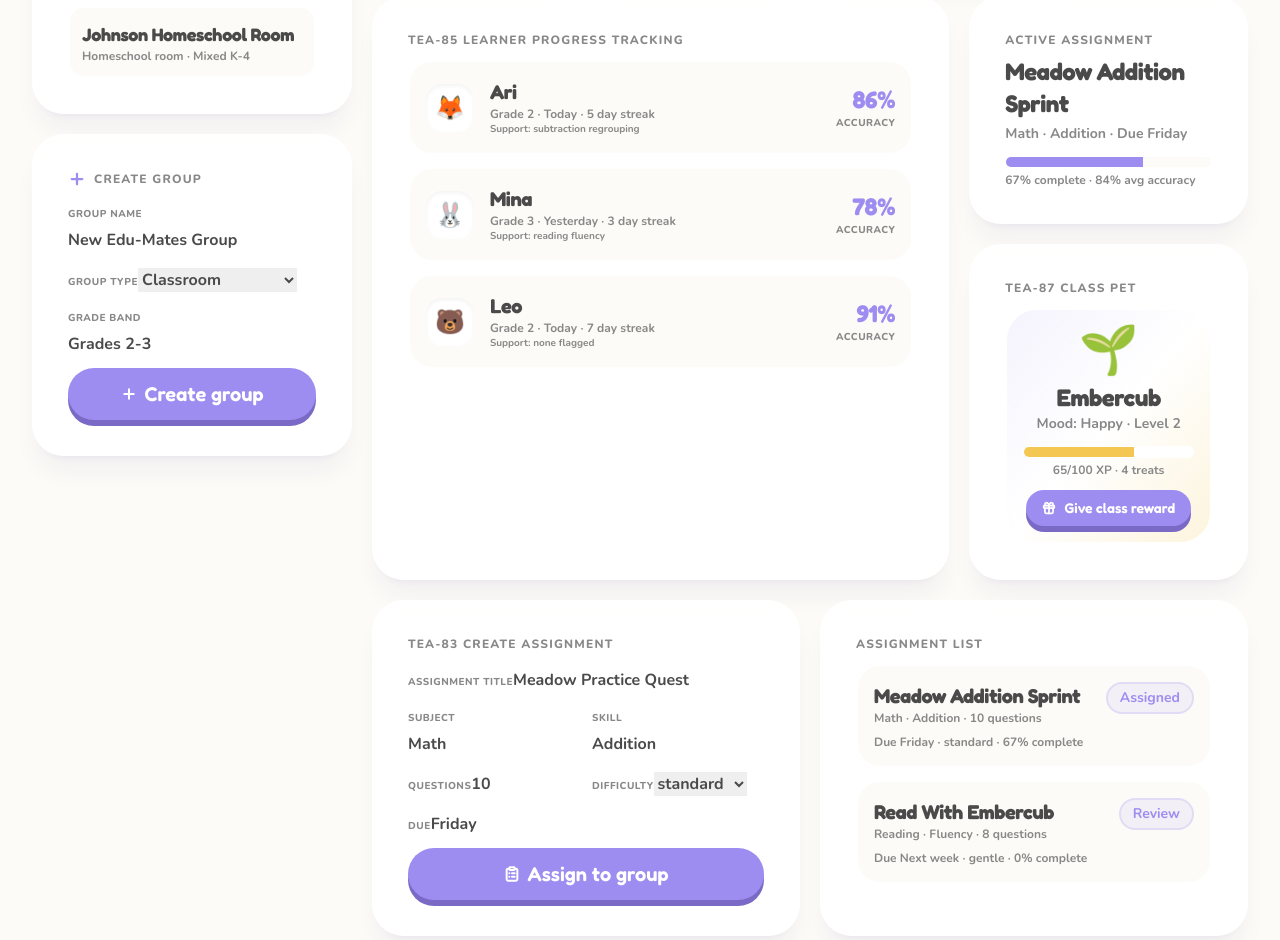
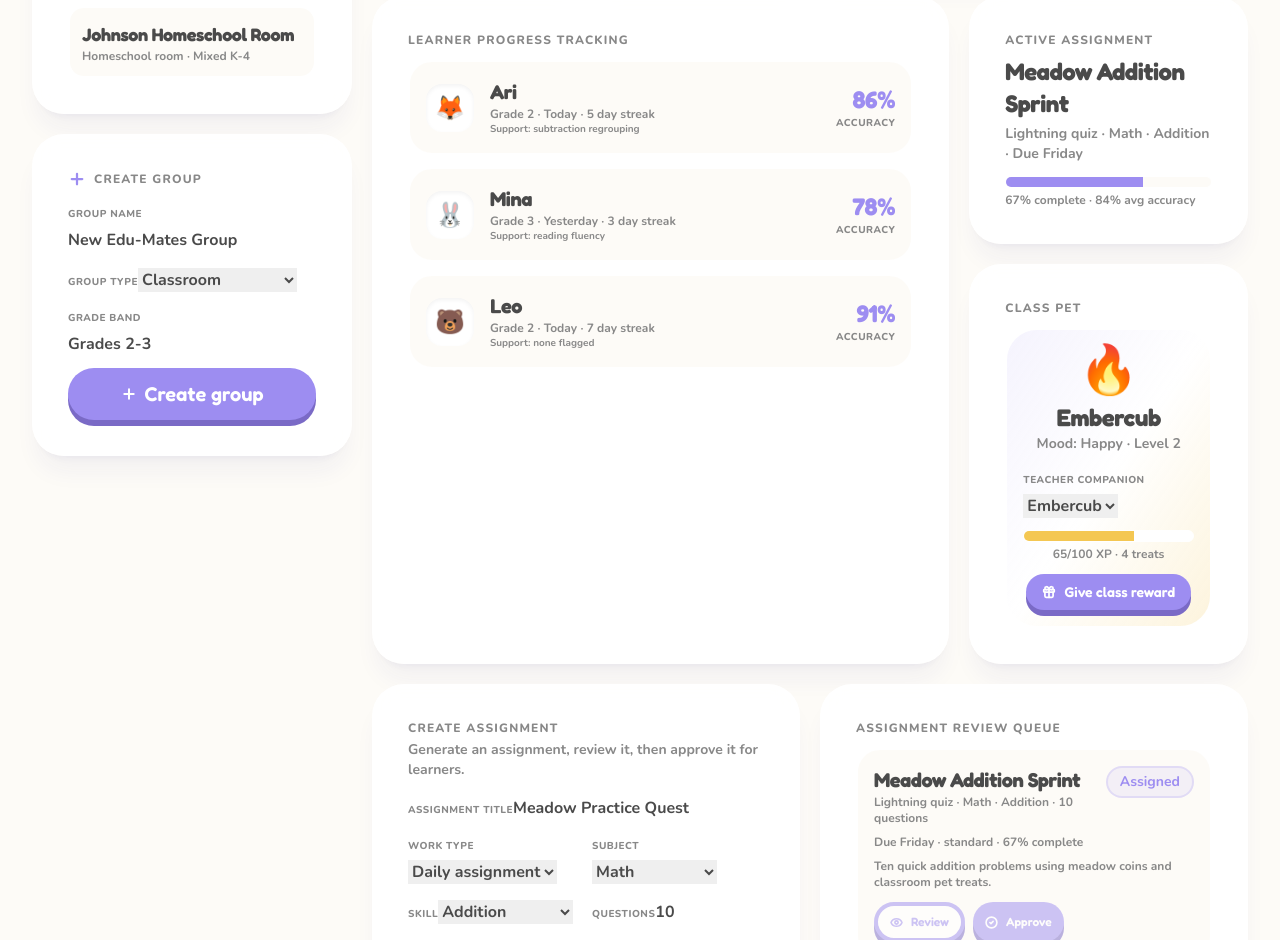
Before and after one commit to KingCarni/QuestingAcademy, a React (Create React App) app in the folder frontend/: page /dashboard in a window 1280 px wide. Shown: the part 652-1592 px from the top of the page. Built offline with nearby package versions, Linux system fonts and the light colour scheme.

Commit message:
Polish Edu-Mates dashboard assignment and pet UI

```diff
--- a/frontend/src/pages/ParentTeacherDashboard.tsx
+++ b/frontend/src/pages/ParentTeacherDashboard.tsx
@@ -1,22 +1,36 @@
-import React, { useMemo, useState } from "react";
+import React, { useEffect, useMemo, useState } from "react";
 import { Link } from "react-router-dom";
 import { TopBar } from "../components/TopBar";
 import { Card } from "../components/Card";
 import {
+  APPROVED_SUBJECT_SKILLS,
+  ASSIGNMENT_DUE_OPTIONS,
+  ASSIGNMENT_WORK_TYPE_LABELS,
+  CLASS_PET_OPTIONS,
   EDU_MATES_ROLE_LABELS,
   LEARNING_GROUP_TYPE_LABELS,
   getGroupAssignments,
   getGroupLearners,
   useLearningGroupStore,
   type AssignmentDifficulty,
+  type AssignmentStatus,
+  type AssignmentWorkType,
   type EduMatesUserRole,
   type LearningGroupType,
 } from "../lib/learningGroupStore";
-import { BookOpen, Castle, ClipboardList, Gift, GraduationCap, Plus, Sparkles, Users } from "lucide-react";
+import { BookOpen, Castle, CheckCircle2, ClipboardList, Eye, Gift, GraduationCap, Plus, Sparkles, Users } from "lucide-react";
 
 const ROLE_OPTIONS: EduMatesUserRole[] = ["teacher", "parent", "homeschool-parent", "tutor", "admin"];
 const GROUP_TYPE_OPTIONS: LearningGroupType[] = ["classroom", "homeschool", "tutoring", "pod", "intervention"];
 const DIFFICULTY_OPTIONS: AssignmentDifficulty[] = ["gentle", "standard", "challenge"];
+const ASSIGNMENT_STATUS_LABELS: Record<AssignmentStatus, string> = {
+  draft: "Draft",
+  generated: "Generated",
+  review: "In review",
+  approved: "Approved",
+  assigned: "Assigned",
+  completed: "Completed",
+};
 
 const ParentTeacherDashboard: React.FC = () => {
   const currentRole = useLearningGroupStore((s) => s.currentRole);
@@ -28,18 +42,23 @@ const ParentTeacherDashboard: React.FC = () => {
   const selectGroup = useLearningGroupStore((s) => s.selectGroup);
   const createGroup = useLearningGroupStore((s) => s.createGroup);
   const createAssignment = useLearningGroupStore((s) => s.createAssignment);
+  const moveAssignmentToReview = useLearningGroupStore((s) => s.moveAssignmentToReview);
+  const approveAssignment = useLearningGroupStore((s) => s.approveAssignment);
   const addLearnerToGroup = useLearningGroupStore((s) => s.addLearnerToGroup);
   const giveClassPetReward = useLearningGroupStore((s) => s.giveClassPetReward);
+  const setClassPet = useLearningGroupStore((s) => s.setClassPet);
 
+  const subjectOptions = Object.keys(APPROVED_SUBJECT_SKILLS);
   const [newGroupName, setNewGroupName] = useState("New Edu-Mates Group");
   const [newGroupType, setNewGroupType] = useState<LearningGroupType>("classroom");
   const [newGroupGradeBand, setNewGroupGradeBand] = useState("Grades 2-3");
   const [assignmentTitle, setAssignmentTitle] = useState("Meadow Practice Quest");
-  const [assignmentSubject, setAssignmentSubject] = useState("Math");
-  const [assignmentSkill, setAssignmentSkill] = useState("Addition");
+  const [assignmentSubject, setAssignmentSubject] = useState(subjectOptions[0] || "Math");
+  const [assignmentSkill, setAssignmentSkill] = useState(APPROVED_SUBJECT_SKILLS[subjectOptions[0]]?.[0] || "Addition");
+  const [assignmentWorkType, setAssignmentWorkType] = useState<AssignmentWorkType>("daily-assignment");
   const [assignmentCount, setAssignmentCount] = useState(10);
   const [assignmentDifficulty, setAssignmentDifficulty] = useState<AssignmentDifficulty>("standard");
-  const [assignmentDue, setAssignmentDue] = useState("Friday");
+  const [assignmentDue, setAssignmentDue] = useState(ASSIGNMENT_DUE_OPTIONS[2] || "Friday");
   const [learnerName, setLearnerName] = useState("New learner");
   const [learnerGrade, setLearnerGrade] = useState("2");
   const [learnerEmoji, setLearnerEmoji] = useState("🧒");
@@ -47,23 +66,30 @@ const ParentTeacherDashboard: React.FC = () => {
   const selectedGroup = groups.find((group) => group.id === selectedGroupId) || groups[0] || null;
   const groupLearners = useMemo(() => getGroupLearners(selectedGroup, learners), [selectedGroup, learners]);
   const groupAssignments = useMemo(() => getGroupAssignments(selectedGroup, assignments), [selectedGroup, assignments]);
+  const skillOptions = APPROVED_SUBJECT_SKILLS[assignmentSubject] || [];
+  const selectablePets = CLASS_PET_OPTIONS.filter((pet) => pet.teacherSelectable);
   const avgAccuracy = groupLearners.length ? Math.round(groupLearners.reduce((sum, learner) => sum + learner.accuracy, 0) / groupLearners.length) : 0;
   const weeklyMinutes = groupLearners.reduce((sum, learner) => sum + learner.minutesThisWeek, 0);
-  const questsCompleted = groupLearners.reduce((sum, learner) => sum + learner.questsCompleted, 0);
   const activeAssignment = groupAssignments.find((assignment) => assignment.status === "assigned") || groupAssignments[0] || null;
+
+  useEffect(() => {
+    const options = APPROVED_SUBJECT_SKILLS[assignmentSubject] || [];
+    if (options.length && !options.includes(assignmentSkill)) setAssignmentSkill(options[0]);
+  }, [assignmentSubject, assignmentSkill]);
 
   const handleCreateGroup = () => {
     createGroup({ name: newGroupName, type: newGroupType, ownerRole: currentRole, gradeBand: newGroupGradeBand });
     setNewGroupName("New Edu-Mates Group");
   };
 
-  const handleCreateAssignment = () => {
+  const handleGenerateAssignment = () => {
     if (!selectedGroup) return;
     createAssignment({
       groupId: selectedGroup.id,
       title: assignmentTitle,
       subject: assignmentSubject,
       skill: assignmentSkill,
+      workType: assignmentWorkType,
       questionCount: assignmentCount,
       difficulty: assignmentDifficulty,
       dueLabel: assignmentDue,
@@ -132,7 +158,7 @@ const ParentTeacherDashboard: React.FC = () => {
             <Card>
               <div className="flex items-start justify-between gap-4 flex-wrap">
                 <div>
-                  <p className="text-xs font-extrabold uppercase tracking-widest text-primary">TEA-83 / 85 / 87 Dashboard Pass</p>
+                  <p className="text-xs font-extrabold uppercase tracking-widest text-primary">Dashboard overview</p>
                   <h2 className="h-display text-4xl text-ink mt-1">{selectedGroup?.name || "No group selected"}</h2>
                   <p className="text-ink-muted mt-1">{selectedGroup ? `${LEARNING_GROUP_TYPE_LABELS[selectedGroup.type]} · ${EDU_MATES_ROLE_LABELS[selectedGroup.ownerRole]} · ${selectedGroup.gradeBand}` : "Create or select a group to begin."}</p>
                 </div>
@@ -149,7 +175,7 @@ const ParentTeacherDashboard: React.FC = () => {
 
             <section className="grid xl:grid-cols-3 gap-5">
               <Card className="xl:col-span-2">
-                <p className="text-xs font-extrabold uppercase tracking-widest text-ink-muted">TEA-85 Learner progress tracking</p>
+                <p className="text-xs font-extrabold uppercase tracking-widest text-ink-muted">Learner progress tracking</p>
                 <div className="mt-3 space-y-3">
                   {groupLearners.length ? groupLearners.map((learner) => (
                     <div key={learner.id} className="rounded-3xl bg-bg border-2 border-white p-4 flex items-center gap-4">
@@ -169,16 +195,17 @@ const ParentTeacherDashboard: React.FC = () => {
                 <Card>
                   <p className="text-xs font-extrabold uppercase tracking-widest text-ink-muted">Active assignment</p>
                   <h3 className="h-display text-2xl mt-2">{activeAssignment?.title || selectedGroup?.activeQuest || "No assignment yet"}</h3>
-                  <p className="text-sm text-ink-muted mt-1">{activeAssignment ? `${activeAssignment.subject} · ${activeAssignment.skill} · Due ${activeAssignment.dueLabel}` : `Realm: ${selectedGroup?.activeRealm || "Not set"}`}</p>
+                  <p className="text-sm text-ink-muted mt-1">{activeAssignment ? `${ASSIGNMENT_WORK_TYPE_LABELS[activeAssignment.workType]} · ${activeAssignment.subject} · ${activeAssignment.skill} · Due ${activeAssignment.dueLabel}` : `Realm: ${selectedGroup?.activeRealm || "Not set"}`}</p>
                   {activeAssignment && <div className="mt-3"><div className="h-3 rounded-full bg-bg border border-white overflow-hidden"><div className="h-full bg-primary" style={{ width: `${activeAssignment.completionPercent}%` }} /></div><p className="text-xs text-ink-muted mt-1">{activeAssignment.completionPercent}% complete · {activeAssignment.averageAccuracy}% avg accuracy</p></div>}
                 </Card>
 
                 <Card>
-                  <p className="text-xs font-extrabold uppercase tracking-widest text-ink-muted">TEA-87 Class pet</p>
+                  <p className="text-xs font-extrabold uppercase tracking-widest text-ink-muted">Class pet</p>
                   <div className="mt-3 rounded-[2rem] bg-gradient-to-br from-primary/10 via-white to-gold/20 border-2 border-white p-4 text-center">
-                    <div className="text-5xl mb-2">🌱</div>
-                    <h3 className="h-display text-2xl">{selectedGroup?.classPetName || "Spriggle"}</h3>
+                    <div className="text-5xl mb-2">{selectedGroup?.classPetEmoji || "🔥"}</div>
+                    <h3 className="h-display text-2xl">{selectedGroup?.classPetName || "Embercub"}</h3>
                     <p className="text-sm font-bold text-ink-muted capitalize">Mood: {selectedGroup?.classPetMood || "focused"} · Level {selectedGroup?.classPetLevel || 1}</p>
+                    <label className="block text-left mt-3"><span className="text-[10px] font-extrabold uppercase tracking-wider text-ink-muted">Teacher companion</span><select className="input mt-1" value={selectedGroup?.classPetId || "embercub"} onChange={(e) => selectedGroup && setClassPet(selectedGroup.id, e.target.value)}>{selectablePets.map((pet) => <option key={pet.id} value={pet.id}>{pet.name}</option>)}</select></label>
                     <div className="mt-3 h-3 rounded-full bg-white border border-white overflow-hidden"><div className="h-full bg-gold" style={{ width: `${selectedGroup ? Math.min(100, Math.round((selectedGroup.classPetXp / selectedGroup.classPetXpGoal) * 100)) : 0}%` }} /></div>
                     <p className="text-xs text-ink-muted mt-1">{selectedGroup?.classPetXp || 0}/{selectedGroup?.classPetXpGoal || 100} XP · {selectedGroup?.classPetTreats || 0} treats</p>
                     <button type="button" className="btn-primary !py-2 !px-4 !text-sm mt-3" onClick={() => selectedGroup && giveClassPetReward(selectedGroup.id, 15)}><Gift size={14} strokeWidth={3} /> Give class reward</button>
@@ -189,28 +216,35 @@ const ParentTeacherDashboard: React.FC = () => {
 
             <section className="grid xl:grid-cols-2 gap-5">
               <Card>
-                <p className="text-xs font-extrabold uppercase tracking-widest text-ink-muted">TEA-83 Create assignment</p>
+                <p className="text-xs font-extrabold uppercase tracking-widest text-ink-muted">Create assignment</p>
+                <p className="text-sm text-ink-muted mt-1">Generate an assignment, review it, then approve it for learners.</p>
                 <div className="mt-3 grid sm:grid-cols-2 gap-3">
                   <label className="block sm:col-span-2"><span className="text-[10px] font-extrabold uppercase tracking-wider text-ink-muted">Assignment title</span><input className="input mt-1" value={assignmentTitle} onChange={(e) => setAssignmentTitle(e.target.value)} /></label>
-                  <label className="block"><span className="text-[10px] font-extrabold uppercase tracking-wider text-ink-muted">Subject</span><input className="input mt-1" value={assignmentSubject} onChange={(e) => setAssignmentSubject(e.target.value)} /></label>
-                  <label className="block"><span className="text-[10px] font-extrabold uppercase tracking-wider text-ink-muted">Skill</span><input className="input mt-1" value={assignmentSkill} onChange={(e) => setAssignmentSkill(e.target.value)} /></label>
+                  <label className="block"><span className="text-[10px] font-extrabold uppercase tracking-wider text-ink-muted">Work type</span><select className="input mt-1" value={assignmentWorkType} onChange={(e) => setAssignmentWorkType(e.target.value as AssignmentWorkType)}>{Object.entries(ASSIGNMENT_WORK_TYPE_LABELS).map(([value, label]) => <option key={value} value={value}>{label}</option>)}</select></label>
+                  <label className="block"><span className="text-[10px] font-extrabold uppercase tracking-wider text-ink-muted">Subject</span><select className="input mt-1" value={assignmentSubject} onChange={(e) => setAssignmentSubject(e.target.value)}>{subjectOptions.map((subject) => <option key={subject} value={subject}>{subject}</option>)}</select></label>
+                  <label className="block"><span className="text-[10px] font-extrabold uppercase tracking-wider text-ink-muted">Skill</span><select className="input mt-1" value={assignmentSkill} onChange={(e) => setAssignmentSkill(e.target.value)}>{skillOptions.map((skill) => <option key={skill} value={skill}>{skill}</option>)}</select></label>
                   <label className="block"><span className="text-[10px] font-extrabold uppercase tracking-wider text-ink-muted">Questions</span><input className="input mt-1" type="number" min={1} max={50} value={assignmentCount} onChange={(e) => setAssignmentCount(Number(e.target.value))} /></label>
                   <label className="block"><span className="text-[10px] font-extrabold uppercase tracking-wider text-ink-muted">Difficulty</span><select className="input mt-1" value={assignmentDifficulty} onChange={(e) => setAssignmentDifficulty(e.target.value as AssignmentDifficulty)}>{DIFFICULTY_OPTIONS.map((difficulty) => <option key={difficulty} value={difficulty}>{difficulty}</option>)}</select></label>
-                  <label className="block sm:col-span-2"><span className="text-[10px] font-extrabold uppercase tracking-wider text-ink-muted">Due</span><input className="input mt-1" value={assignmentDue} onChange={(e) => setAssignmentDue(e.target.value)} /></label>
-                  <button type="button" className="btn-primary justify-center sm:col-span-2" onClick={handleCreateAssignment} disabled={!selectedGroup}><ClipboardList size={16} strokeWidth={3} /> Assign to group</button>
+                  <label className="block"><span className="text-[10px] font-extrabold uppercase tracking-wider text-ink-muted">Due</span><select className="input mt-1" value={assignmentDue} onChange={(e) => setAssignmentDue(e.target.value)}>{ASSIGNMENT_DUE_OPTIONS.map((due) => <option key={due} value={due}>{due}</option>)}</select></label>
+                  <button type="button" className="btn-primary justify-center sm:col-span-2" onClick={handleGenerateAssignment} disabled={!selectedGroup}><Sparkles size={16} strokeWidth={3} /> Generate assignment draft</button>
                 </div>
               </Card>
 
               <Card>
-                <p className="text-xs font-extrabold uppercase tracking-widest text-ink-muted">Assignment list</p>
+                <p className="text-xs font-extrabold uppercase tracking-widest text-ink-muted">Assignment review queue</p>
                 <div className="mt-3 space-y-3">
                   {groupAssignments.length ? groupAssignments.map((assignment) => (
                     <div key={assignment.id} className="rounded-3xl bg-bg border-2 border-white p-4">
                       <div className="flex items-start justify-between gap-3">
-                        <div><p className="h-display text-xl">{assignment.title}</p><p className="text-xs font-bold text-ink-muted">{assignment.subject} · {assignment.skill} · {assignment.questionCount} questions</p></div>
-                        <span className="chip bg-primary/10 text-primary border-primary/20 capitalize">{assignment.status}</span>
+                        <div><p className="h-display text-xl">{assignment.title}</p><p className="text-xs font-bold text-ink-muted">{ASSIGNMENT_WORK_TYPE_LABELS[assignment.workType]} · {assignment.subject} · {assignment.skill} · {assignment.questionCount} questions</p></div>
+                        <span className="chip bg-primary/10 text-primary border-primary/20 capitalize">{ASSIGNMENT_STATUS_LABELS[assignment.status]}</span>
                       </div>
                       <p className="text-xs text-ink-muted mt-2">Due {assignment.dueLabel} · {assignment.difficulty} · {assignment.completionPercent}% complete</p>
+                      <p className="text-xs text-ink-muted mt-2">{assignment.generatedSummary}</p>
+                      <div className="mt-3 flex flex-wrap gap-2">
+                        <button type="button" className="btn-outline !py-2 !px-3 !text-xs" onClick={() => moveAssignmentToReview(assignment.id)} disabled={assignment.status === "review" || assignment.status === "approved" || assignment.status === "assigned" || assignment.status === "completed"}><Eye size={13} strokeWidth={3} /> Review</button>
+                        <button type="button" className="btn-primary !py-2 !px-3 !text-xs" onClick={() => approveAssignment(assignment.id)} disabled={assignment.status === "approved" || assignment.status === "assigned" || assignment.status === "completed"}><CheckCircle2 size={13} strokeWidth={3} /> Approve</button>
+                      </div>
                     </div>
                   )) : <p className="text-sm text-ink-muted">No assignments yet.</p>}
                 </div>
@@ -220,7 +254,7 @@ const ParentTeacherDashboard: React.FC = () => {
             <Card>
               <p className="text-xs font-extrabold uppercase tracking-widest text-ink-muted">Quick actions</p>
               <div className="mt-3 grid sm:grid-cols-2 xl:grid-cols-4 gap-3">
-                <QuickAction icon={<ClipboardList size={18} strokeWidth={3} />} title="Create assignment" sub="TEA-83 active" />
+                <QuickAction icon={<ClipboardList size={18} strokeWidth={3} />} title="Create assignment" sub="Generate / review / approve" />
                 <QuickAction icon={<Users size={18} strokeWidth={3} />} title="Add learner" sub="Roster v1" onClick={handleAddLearner} />
                 <QuickAction icon={<Gift size={18} strokeWidth={3} />} title="Give reward" sub="Class pet XP" onClick={() => selectedGroup && giveClassPetReward(selectedGroup.id, 15)} />
                 <QuickAction icon={<Castle size={18} strokeWidth={3} />} title="Open classroom world" sub="Edu-Mates realm" to="/adventure/realms" />
```
